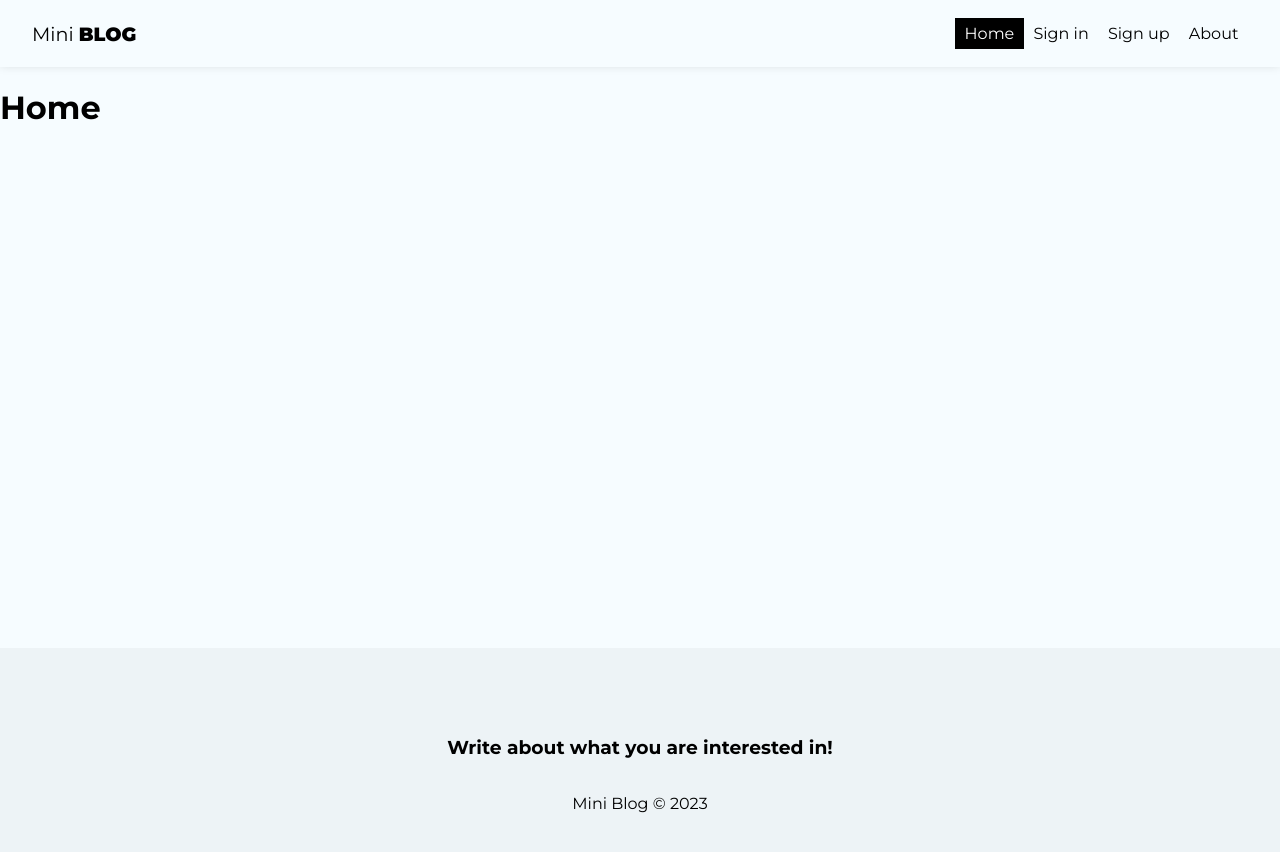
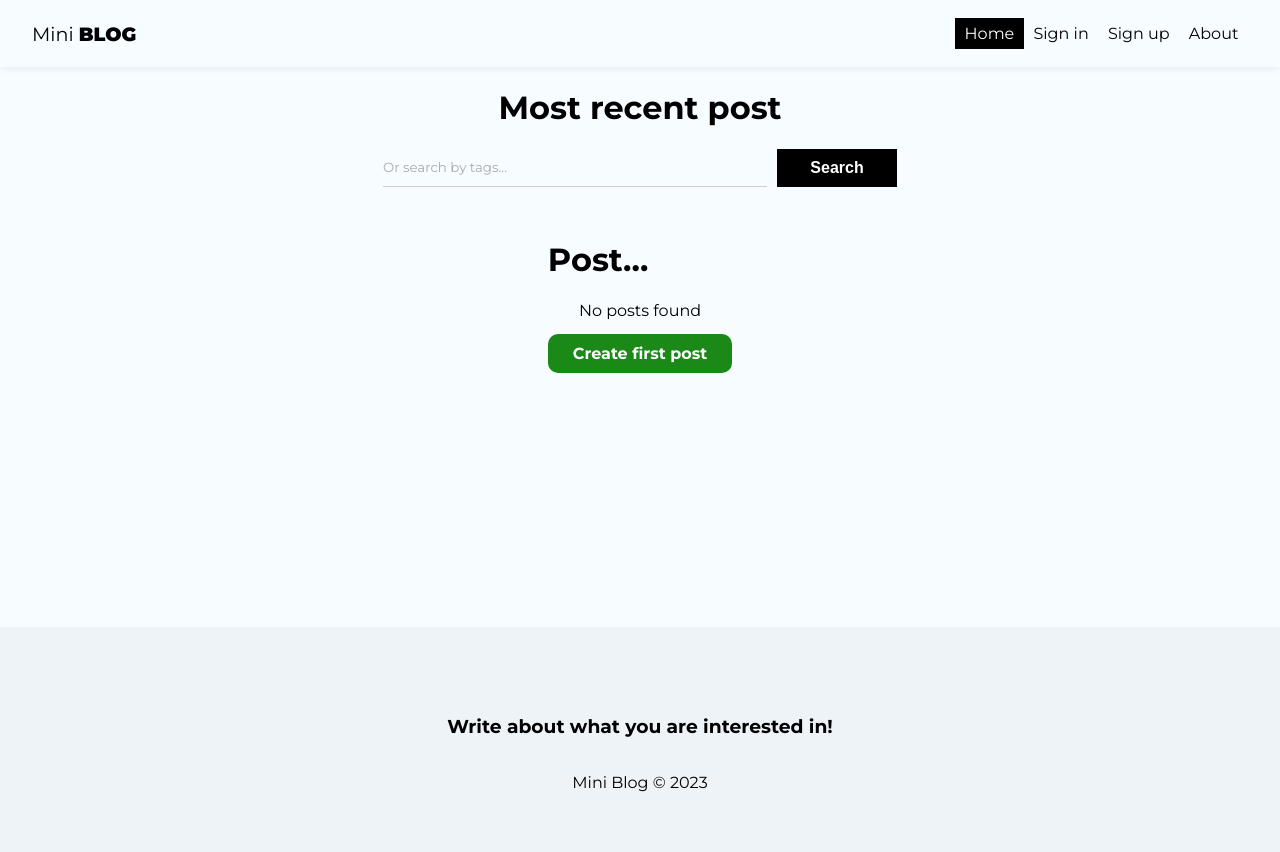
Before and after one commit to felype-carvalho/miniblog, a React (Create React App) app: page / in a window 1280 px wide. Shown: the top 852 px of the page. Built offline with nearby package versions, Linux system fonts and the light colour scheme; no server answers.

Commit message:
Added home page contend

```diff
--- a/src/pages/Home/Home.js
+++ b/src/pages/Home/Home.js
@@ -1,12 +1,42 @@
 //CSS
 import styles from "./Home.module.css";
 
+//hooks
+import { useNavigate, Link } from "react-router-dom";
+import { useState } from "react";
+
+// components
+
 const Home = () => {
-  return (
-    <div>
-        <h1>Home</h1>
-    </div>
-  )
+    const [query, setQuery] = useState("second");
+    const [posts] = useState([]);
+
+    const handleSubmit = (e) => {
+        e.preventDefault();
+    }
+
+    return (
+        <div className={styles.home}>
+            <h1>Most recent post</h1>
+            <form onSubmit={handleSubmit} className={styles.search_form}>
+                <input
+                    type="text"
+                    placeholder="Or search by tags..."
+                    onChange={(e) => setQuery(e.target.value)}
+                />
+                <button className="btn btn-dark">Search</button>
+            </form>
+            <div>
+                <h1>Post...</h1>
+                {posts && posts.length === 0 && (
+                    <div className={styles.noposts}>
+                        <p>No posts found</p>
+                        <Link to="/post/create" className="btn">Create first post</Link>
+                    </div>
+                )}
+            </div>
+        </div>
+    )
 }
 
 export default Home
--- a/src/pages/Home/Home.module.css
+++ b/src/pages/Home/Home.module.css
@@ -0,0 +1,31 @@
+.home {
+    display: flex;
+    flex-direction: column;
+    align-items: center;
+    justify-content: center;
+}
+
+.search_form {
+    max-width: 100%;
+    width: 60%;
+    display: flex;
+    justify-content: center;
+    margin-bottom: 2em;
+}
+
+.search_form input {
+    margin-right: 10px;
+    width: 50%;
+}
+
+.noposts {
+    text-align: center;
+}
+
+.noposts p {
+    margin-bottom: 1.5em;
+}
+
+.noposts a {
+    padding: 10px 25px;
+}
```
